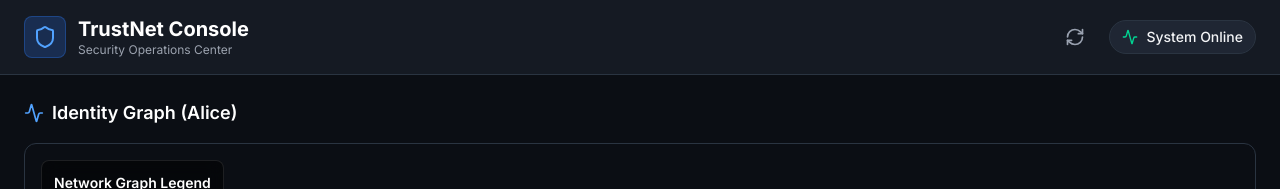
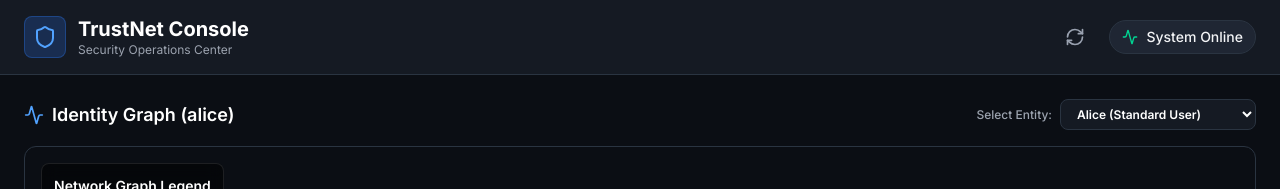
Before and after one commit to HRAGROUPS/Team-Arjuna-, a Next.js app in the folder trustnet-web/: page /admin in a window 1280 px wide. Shown: the top 189 px of the page. Built offline with nearby package versions, Linux system fonts and the light colour scheme; no server answers.

Commit message:
feat: add dynamic entity selector dropdown for Identity Graph on SOC console

```diff
--- a/trustnet-web/app/admin/page.tsx
+++ b/trustnet-web/app/admin/page.tsx
@@ -13,6 +13,7 @@ const API_URL = `${BASE_URL}/api/v1/admin/alerts`;
 export default function AdminDashboard() {
   const [alerts, setAlerts] = useState<any[]>([]);
   const [loading, setLoading] = useState(true);
+  const [selectedUser, setSelectedUser] = useState("alice");
 
   const fetchAlerts = async () => {
     setLoading(true);
@@ -67,10 +68,24 @@ export default function AdminDashboard() {
 
         {/* Trust Graph Section */}
         <section>
-            <h2 className="text-lg font-semibold text-white mb-4 flex items-center gap-2">
-              <Activity className="w-5 h-5 text-blue-400" /> Identity Graph (Alice)
-            </h2>
-            <TrustGraph />
+            <div className="mb-4 flex items-center justify-between">
+              <h2 className="text-lg font-semibold text-white flex items-center gap-2">
+                <Activity className="w-5 h-5 text-blue-400" /> Identity Graph ({selectedUser})
+              </h2>
+              <div className="flex items-center gap-2">
+                <span className="text-xs text-[var(--color-text-muted)] font-medium">Select Entity:</span>
+                <select
+                  value={selectedUser}
+                  onChange={(e) => setSelectedUser(e.target.value)}
+                  className="bg-[var(--color-surface)] border border-[var(--color-border)] text-white text-xs font-semibold rounded-lg px-3 py-1.5 focus:outline-none focus:border-blue-500 cursor-pointer transition-all"
+                >
+                  <option value="alice">Alice (Standard User)</option>
+                  <option value="bob">Bob (Bypassed User)</option>
+                  <option value="admin">Admin (System Overseer)</option>
+                </select>
+              </div>
+            </div>
+            <TrustGraph username={selectedUser} />
         </section>
 
         {/* Real-Time Alerts Section */}
--- a/trustnet-web/app/components/TrustGraph.tsx
+++ b/trustnet-web/app/components/TrustGraph.tsx
@@ -8,9 +8,11 @@ import dynamic from "next/dynamic";
 const ForceGraph2D = dynamic(() => import("react-force-graph-2d"), { ssr: false });
 
 const BASE_URL = process.env.NEXT_PUBLIC_API_URL || "http://localhost:8000";
-const API_URL = `${BASE_URL}/api/v1/graph/alice`;
+interface TrustGraphProps {
+  username?: string;
+}
 
-export default function TrustGraph() {
+export default function TrustGraph({ username = "alice" }: TrustGraphProps) {
   const [graphData, setGraphData] = useState({ nodes: [], links: [] });
   const containerRef = useRef<HTMLDivElement>(null);
   const [dimensions, setDimensions] = useState({ width: 800, height: 400 });
@@ -18,7 +20,7 @@ export default function TrustGraph() {
   useEffect(() => {
     const fetchGraph = async () => {
       try {
-        const response = await axios.get(API_URL);
+        const response = await axios.get(`${BASE_URL}/api/v1/graph/${username}`);
         setGraphData(response.data);
       } catch (error) {
         console.error("Failed to fetch graph data", error);
@@ -36,7 +38,7 @@ export default function TrustGraph() {
     }
 
     return () => clearInterval(interval);
-  }, []);
+  }, [username]);
 
   return (
     <div ref={containerRef} className="w-full h-[400px] bg-[#0B0E14] border border-[var(--color-border)] rounded-xl overflow-hidden relative">
```
